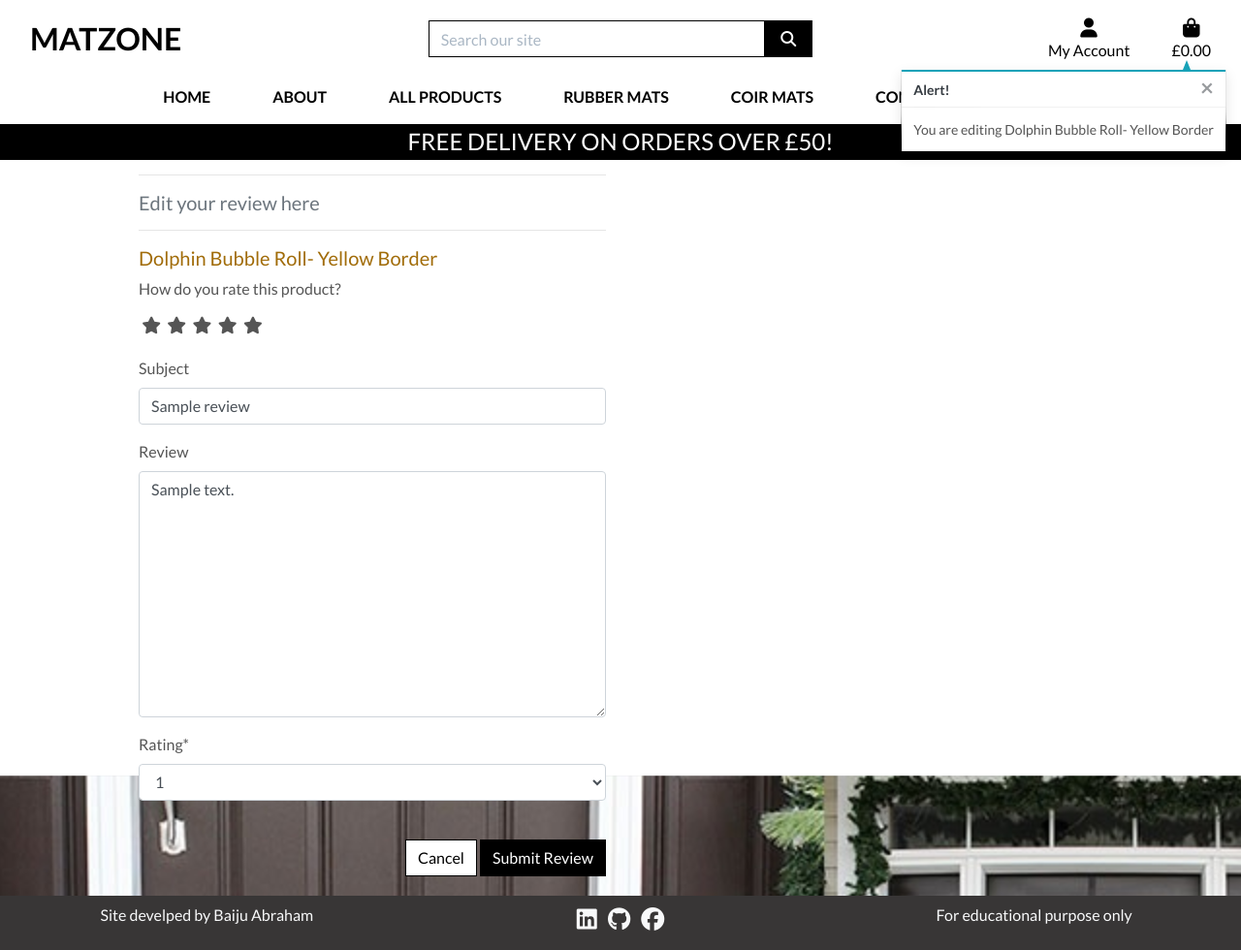
After one commit to baijuka/matzone_v1, a Django app: page /products/edit_review/1/ in a window 1280 px wide. The commit adds this page. Shown: the whole page at 97% size. Run offline with Django 3.2, Linux system fonts and the light colour scheme; a user stored in the database is signed in; data comes from the database, SQL or seed files in the repository; tables that the repository leaves empty hold one stand-in row (values such as "Sample post"); some libraries are stand-ins or nearby versions.

Commit message:
Updated edit review template and functionality

```diff
--- /dev/null
+++ b/products/templates/products/edit_review.html
@@ -0,0 +1,59 @@
+{% extends "base.html" %}
+{% load static %}
+
+{% block extra_css %}
+{% endblock %}
+
+{% block page_header %}
+    <div class="container header-container">
+        <div class="row">
+            <div class="col"></div>
+        </div>
+    </div>
+{% endblock %}
+
+{% block content %}
+    <div class="overlay"></div>
+    <div class="container">
+        <div class="row">
+            <div class="col-12 col-md-6">
+                <hr>
+                <h5 class="text-muted">Edit your review here</h5>
+                <hr>
+            </div>
+        </div>
+
+        <div class="row">
+            <div class="col-12 col-md-6">
+                <form method="POST" action="{% url 'edit_review' review.id %}" class="form mb-2" enctype="multipart/form-data">
+                    {% csrf_token %}
+                    <h5 style="color: rgb(161, 108, 9);">{{review.product}}</h5>
+                    <div>
+						<label>How do you rate this product?</label>
+						<br>
+						<div class="rate">
+							<input type="radio" name="rating" id="rating5" value="5" required /><label for="rating5" title="5"></label>
+							<input type="radio" name="rating" id="rating4" value="4" required /><label for="rating4" title="4"></label>
+							<input type="radio" name="rating" id="rating3" value="3" required /><label for="rating3" title="3"></label>
+							<input type="radio" name="rating" id="rating2" value="2" required /><label for="rating2" title="2"></label>
+							<input type="radio" name="rating" id="rating1" value="1" required /><label for="rating1" title="1"></label>
+						</div>
+                        <br>
+
+                            {{ form.subject | as_crispy_field }}
+                            {{ form.review | as_crispy_field }}
+                            {{ form.rating | as_crispy_field }}
+
+					</div>
+
+                <br>
+                    <div class="text-right" style="margin-bottom: 20px;">
+                        <a class="btn btn-outline-black rounded-0" href="{% url 'products' %}">Cancel</a>
+                        <button class="btn btn-black rounded-0" type="submit">Submit Review</button>
+                    </div>
+                </form>
+            </div>
+        </div>
+    </div>
+    </div>
+{% endblock %}
--- a/products/urls.py
+++ b/products/urls.py
@@ -8,4 +8,5 @@ urlpatterns = [
     path('edit/<int:product_id>/', views.edit_product, name='edit_product'),
     path('delete/<int:product_id>/', views.delete_product, name='delete_product'),
     path('add_review/<int:product_id>/', views.add_review, name='add_review'),
+    path('edit_review/<int:review_id>/', views.edit_review, name='edit_review'),
 ]
--- a/products/views.py
+++ b/products/views.py
@@ -140,7 +140,6 @@ def edit_product(request, product_id):
         instance = get_object_or_404(Product, id=product_id)
         form = ProductForm(request.POST or None, request.FILES or None, instance=instance)
         formset = variationFormset(instance=product)
-        #formset1 = variationFormset()
 
         messages.info(request, f'You are editing {product.name}')
 
@@ -148,7 +147,6 @@ def edit_product(request, product_id):
     context = {
         'form': form,
         'formset': formset,
-        #'formset1': formset1,
         'product': product,
     }
 
@@ -214,3 +212,30 @@ def add_review(request, product_id):
         messages.error(request, 'Sorry, only logged in users can \
             leave a review.')
         return redirect(reverse('login'))
+
+
+@login_required
+def edit_review(request, review_id):
+
+    if not request.user.is_authenticated:
+        messages.error(request, 'Sorry, only logged in users can \
+            edit a review.')
+        return redirect(reverse('login'))
+
+    if request.user.is_authenticated:
+        review = get_object_or_404(Review, pk=review_id)
+        if request.method == 'POST':
+            form = ReviewForm(request.POST, instance=review)
+            if form.is_valid():
+                form.save()
+        else:
+            form = ReviewForm(instance=review)
+            messages.info(request, f'You are editing {review.product}')
+
+        template = 'products/edit_review.html'
+        context = {
+            'form': form,
+            'review': review,
+        }
+
+        return render(request, template, context)
--- a/profiles/templates/profiles/profile.html
+++ b/profiles/templates/profiles/profile.html
@@ -97,7 +97,7 @@
                                     <td>{{ rev.review }}</td>
                                     <td>{{ rev.rating }}</td>
                                     <td class="ml-3">
-                                        <a href="">Edit</a>
+                                        <a href="{% url 'edit_review' rev.id %}">Edit</a>
                                     </td>
                                     <td class="ml-3">
                                         <a class="text-danger" href=""><i class="fas fa-trash-alt"></i></a>
```
